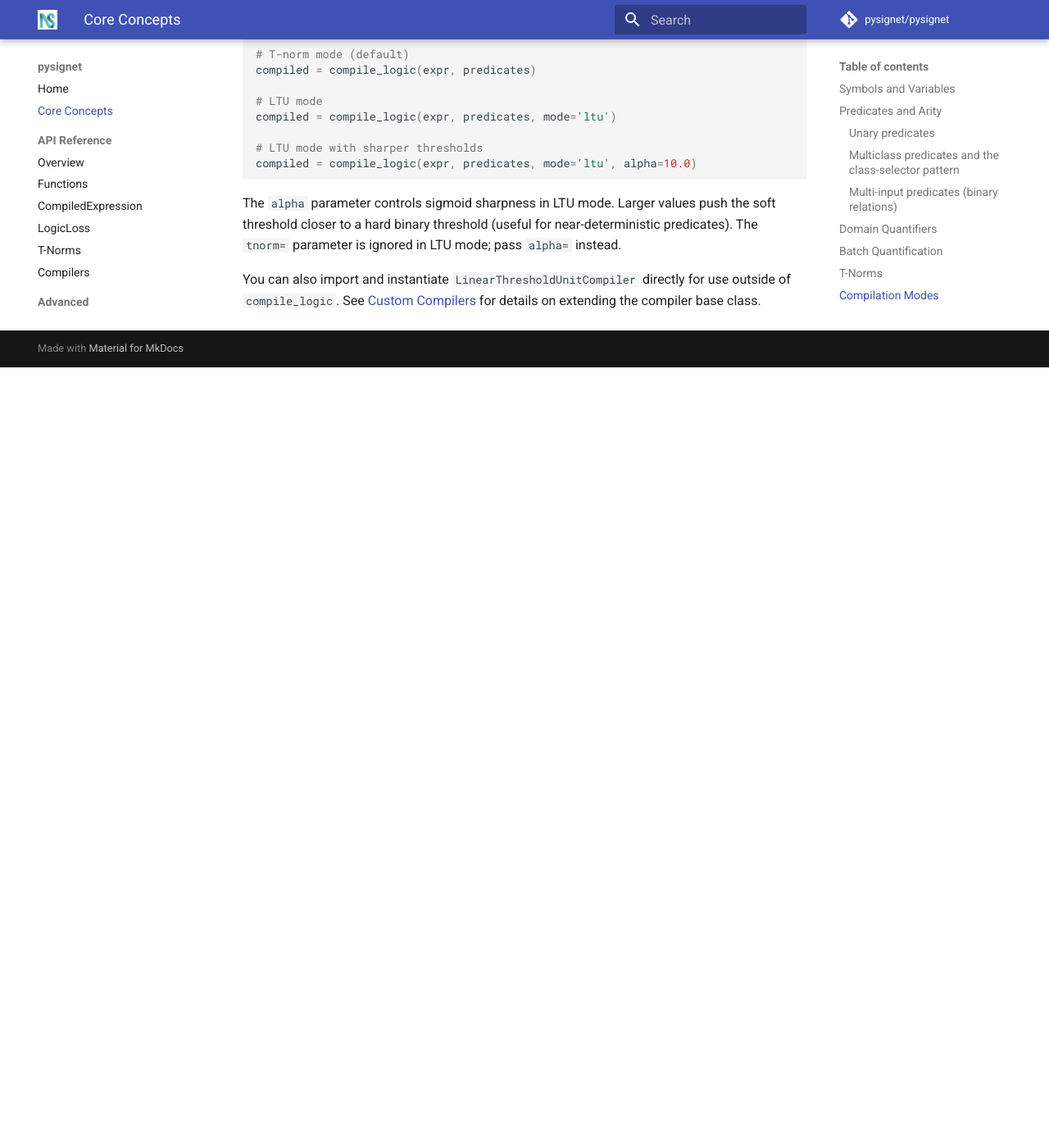
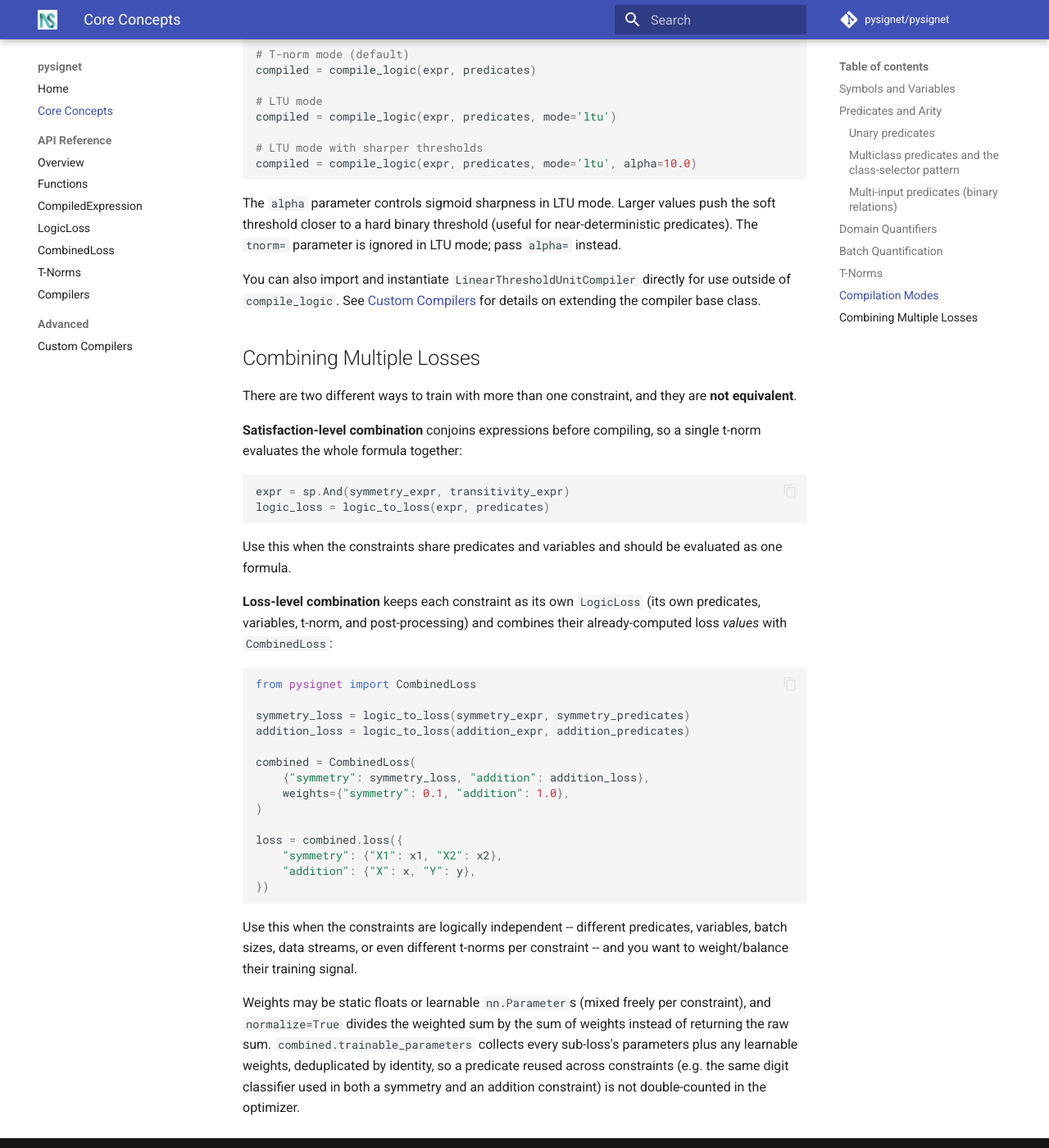
Before and after one commit to pysignet/pysignet, an MkDocs documentation site: the page built from docs/concepts.md, in a window 1280 px wide and 1400 px high, scrolled down 4052 px. Shown: the whole window at 82% size. Built offline with MkDocs 1.6.1 and Material for MkDocs 9.7.7, drawn with Linux system fonts in a browser that asks for light colours; comment, search, counter and statistics services are not loaded; before the commit the page ends 4500 px from its top, so only the background shows below that.

Commit message:
docs: add CombinedLoss docs and a multi-constraint MNIST notebook

````diff
--- a/docs/concepts.md
+++ b/docs/concepts.md
@@ -210,3 +210,52 @@
 You can also import and instantiate `LinearThresholdUnitCompiler` directly for
 use outside of `compile_logic`. See [Custom Compilers](custom-compilers.md) for
 details on extending the compiler base class.
+
+## Combining Multiple Losses
+
+There are two different ways to train with more than one constraint, and they
+are **not equivalent**.
+
+**Satisfaction-level combination** conjoins expressions before compiling, so
+a single t-norm evaluates the whole formula together:
+
+```python
+expr = sp.And(symmetry_expr, transitivity_expr)
+logic_loss = logic_to_loss(expr, predicates)
+```
+
+Use this when the constraints share predicates and variables and should be
+evaluated as one formula.
+
+**Loss-level combination** keeps each constraint as its own `LogicLoss`
+(its own predicates, variables, t-norm, and post-processing) and combines
+their already-computed loss *values* with `CombinedLoss`:
+
+```python
+from pysignet import CombinedLoss
+
+symmetry_loss = logic_to_loss(symmetry_expr, symmetry_predicates)
+addition_loss = logic_to_loss(addition_expr, addition_predicates)
+
+combined = CombinedLoss(
+    {"symmetry": symmetry_loss, "addition": addition_loss},
+    weights={"symmetry": 0.1, "addition": 1.0},
+)
+
+loss = combined.loss({
+    "symmetry": {"X1": x1, "X2": x2},
+    "addition": {"X": x, "Y": y},
+})
+```
+
+Use this when the constraints are logically independent -- different
+predicates, variables, batch sizes, data streams, or even different t-norms
+per constraint -- and you want to weight/balance their training signal.
+
+Weights may be static floats or learnable `nn.Parameter`s (mixed freely per
+constraint), and `normalize=True` divides the weighted sum by the sum of
+weights instead of returning the raw sum. `combined.trainable_parameters`
+collects every sub-loss's parameters plus any learnable weights,
+deduplicated by identity, so a predicate reused across constraints (e.g. the
+same digit classifier used in both a symmetry and an addition constraint)
+is not double-counted in the optimizer.
--- a/mkdocs.yml
+++ b/mkdocs.yml
@@ -40,6 +40,7 @@
     - Functions: api-functions.md
     - CompiledExpression: api-compiled-expression.md
     - LogicLoss: api-logic-loss.md
+    - CombinedLoss: api-combined-loss.md
     - T-Norms: api-tnorms.md
     - Compilers: api-compilers.md
   - Advanced:
````
Also changed, not shown: README.md (+1 -0 lines), docs/api-combined-loss.md (added, +3 -0 lines), docs/api.md (+1 -0 lines), notebooks/README.md (+4 -0 lines), 1 other file.
